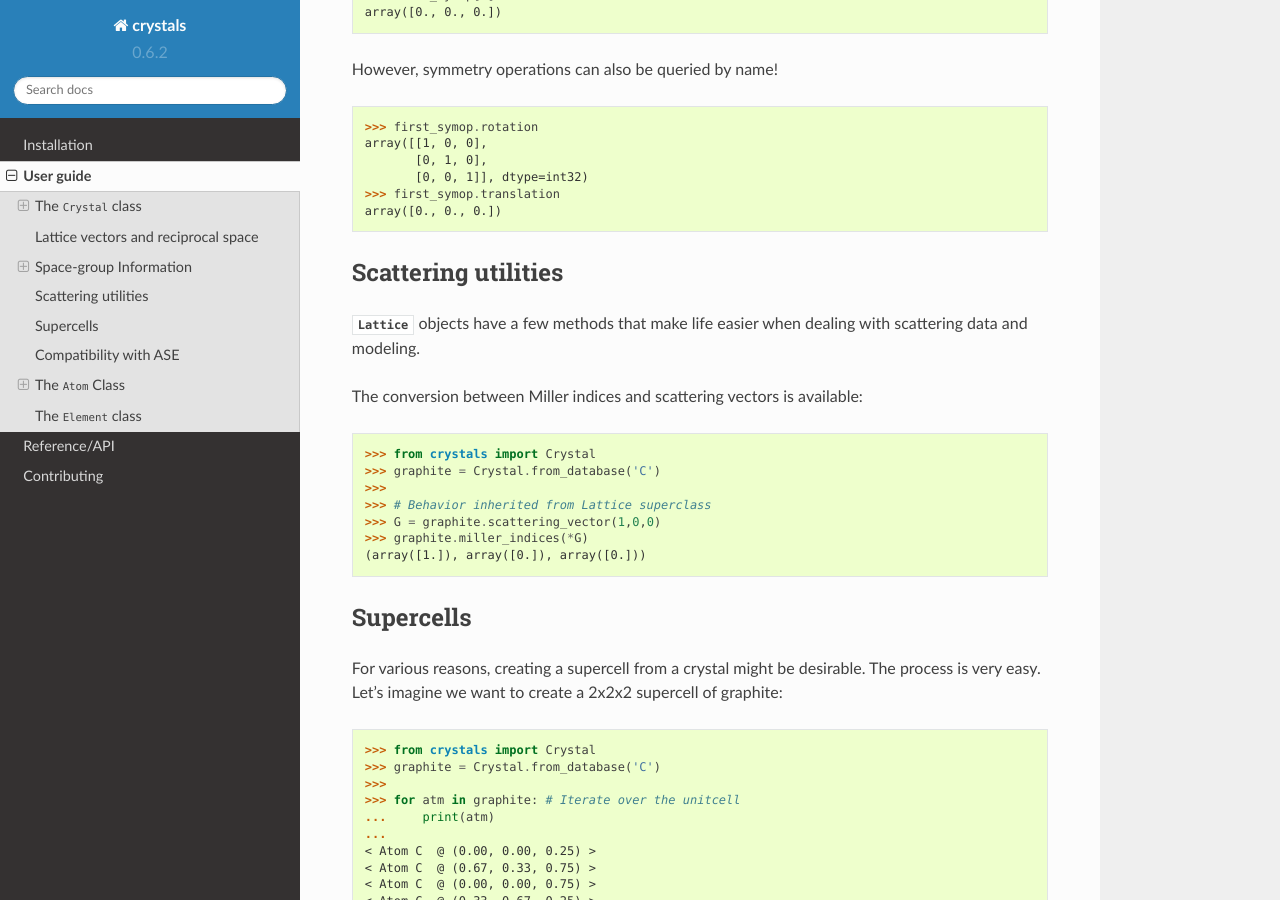
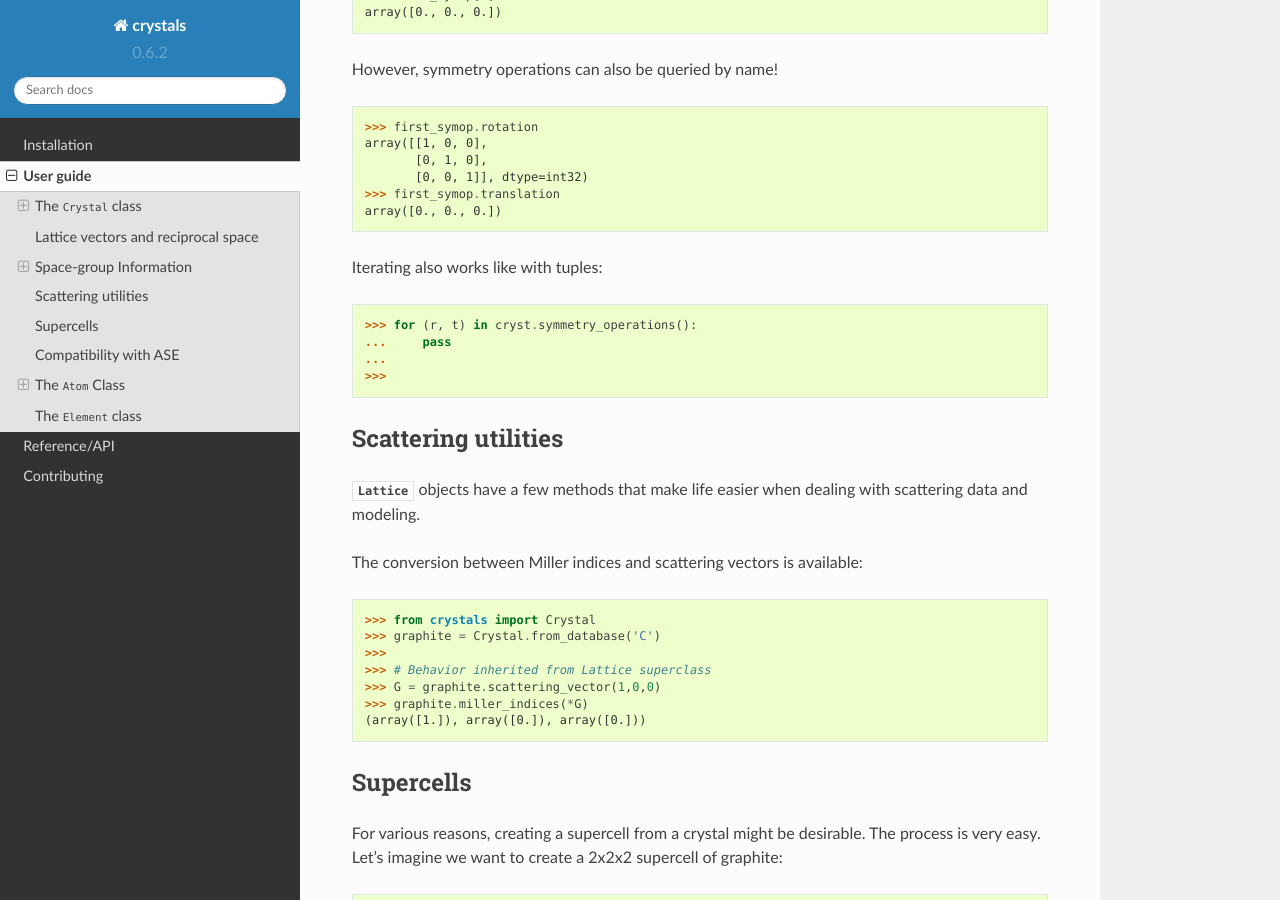
Before and after one commit to LaurentRDC/crystals, a Sphinx documentation site: the page built from docs/guide.rst, in a window 1280 px wide and 900 px high, scrolled down 7289 px. Built offline with Sphinx 7.4.7 and the Read the Docs theme 2.0.0, drawn with Linux system fonts in a browser that asks for light colours.

Commit message:
Updated guide

```diff
--- a/docs/guide.rst
+++ b/docs/guide.rst
@@ -350,6 +350,13 @@ However, symmetry operations can also be queried by name!
     >>> first_symop.translation
     array([0., 0., 0.])
 
+Iterating also works like with tuples:
+
+    >>> for (r, t) in cryst.symmetry_operations():
+    ...     pass
+    ...
+    >>>
+
 Scattering utilities
 ====================
 :class:`Lattice` objects have a few methods that make life easier when dealing with scattering data and modeling.
```
